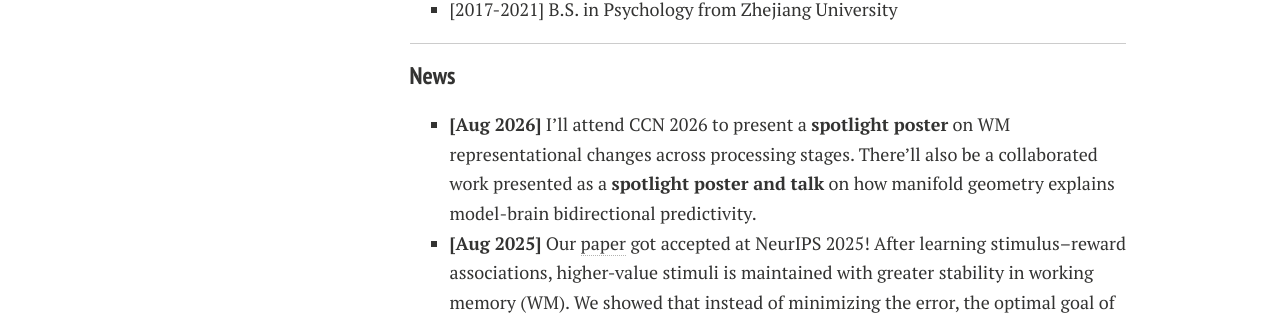
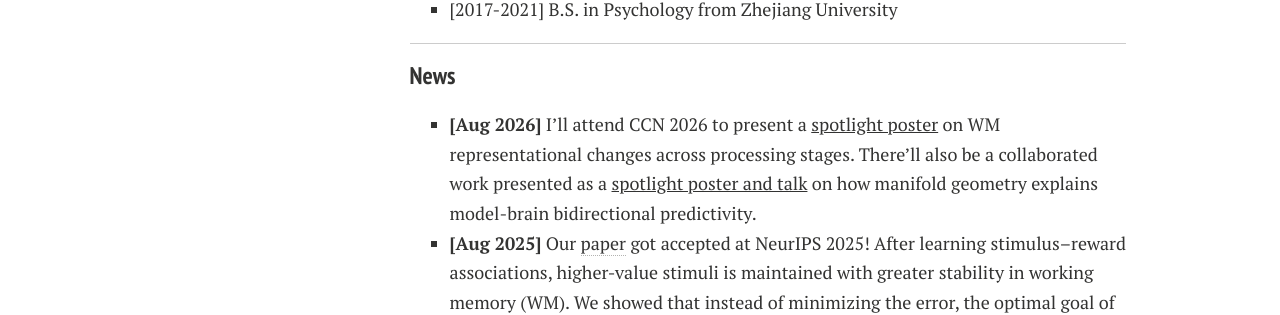
Before and after one commit to Qingqing-Yang-177/Qingqing-Yang-177.github.io, a Jekyll site: the page built from index.md, in a window 1280 px wide. Shown: the part 633-948 px from the top of the page. Built offline with Jekyll 4.4.1, drawn with Linux system fonts in a browser that asks for light colours; nearby versions of some CDN libraries; comment, search, counter and statistics services are not loaded; a style sheet for code colours, icons or effects is not loaded; our own code applies the rules of GitHub Pages for plain Markdown files.

Commit message:
Update index.md

```diff
--- a/index.md
+++ b/index.md
@@ -21,7 +21,7 @@ I question the neural mechanisms of the goal-directed behaviors in human visual
 
 ---
 ### News
-- **[Aug 2026]** I'll attend CCN 2026 to present a **spotlight poster** on WM representational changes across processing stages. There'll also be a collaborated work presented as a **spotlight poster and talk** on how manifold geometry explains model-brain bidirectional predictivity.
+- **[Aug 2026]** I'll attend CCN 2026 to present a <u>spotlight poster</u> on WM representational changes across processing stages. There'll also be a collaborated work presented as a <u>spotlight poster and talk</u> on how manifold geometry explains model-brain bidirectional predictivity.
 - **[Aug 2025]** Our [paper](https://proceedings.neurips.cc/paper_files/paper/2025/file/534de24424a5056682502acd1fccb005-Paper-Conference.pdf) got accepted at NeurIPS 2025!
   After learning stimulus–reward associations, higher-value stimuli is maintained with greater stability in working memory (WM). We showed that instead of minimizing the error, the optimal goal of WM is to maximize reward. Big thanks to Hsin's supports!
 
```
